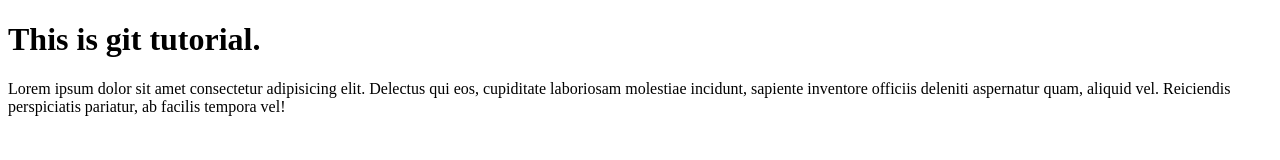
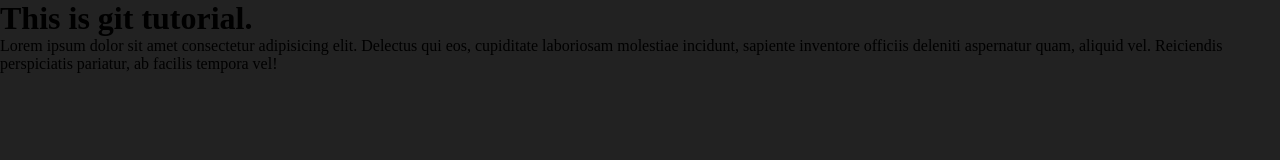
Before and after one commit to nitin2stay/Toturial, a plain HTML site: page index.html in a window 1280 px wide. Drawn offline with Linux system fonts and the light colour scheme.

Commit message:
files updated

```diff
--- a/custom.css
+++ /dev/null
@@ -1,3 +0,0 @@
-body{
-    background-color: #000;
-}
--- a/design.css
+++ /dev/null
@@ -1,6 +0,0 @@
-*{
-    margin: 0;
-    padding: 0;
-    box-sizing: border-box;
-    list-style: none;
-}
--- a/index.html
+++ b/index.html
@@ -4,6 +4,7 @@
     <meta charset="UTF-8">
     <meta name="viewport" content="width=device-width, initial-scale=1.0">
     <title>Document</title>
+    <link rel="stylesheet" href="style.css">
 </head>
 <body>
    <h1>This is git tutorial.</h1>
--- a/style.css
+++ b/style.css
@@ -8,3 +8,6 @@
 a{
     text-decoration: none !important;
 }
+body{
+    background-color: #222;
+}
```
